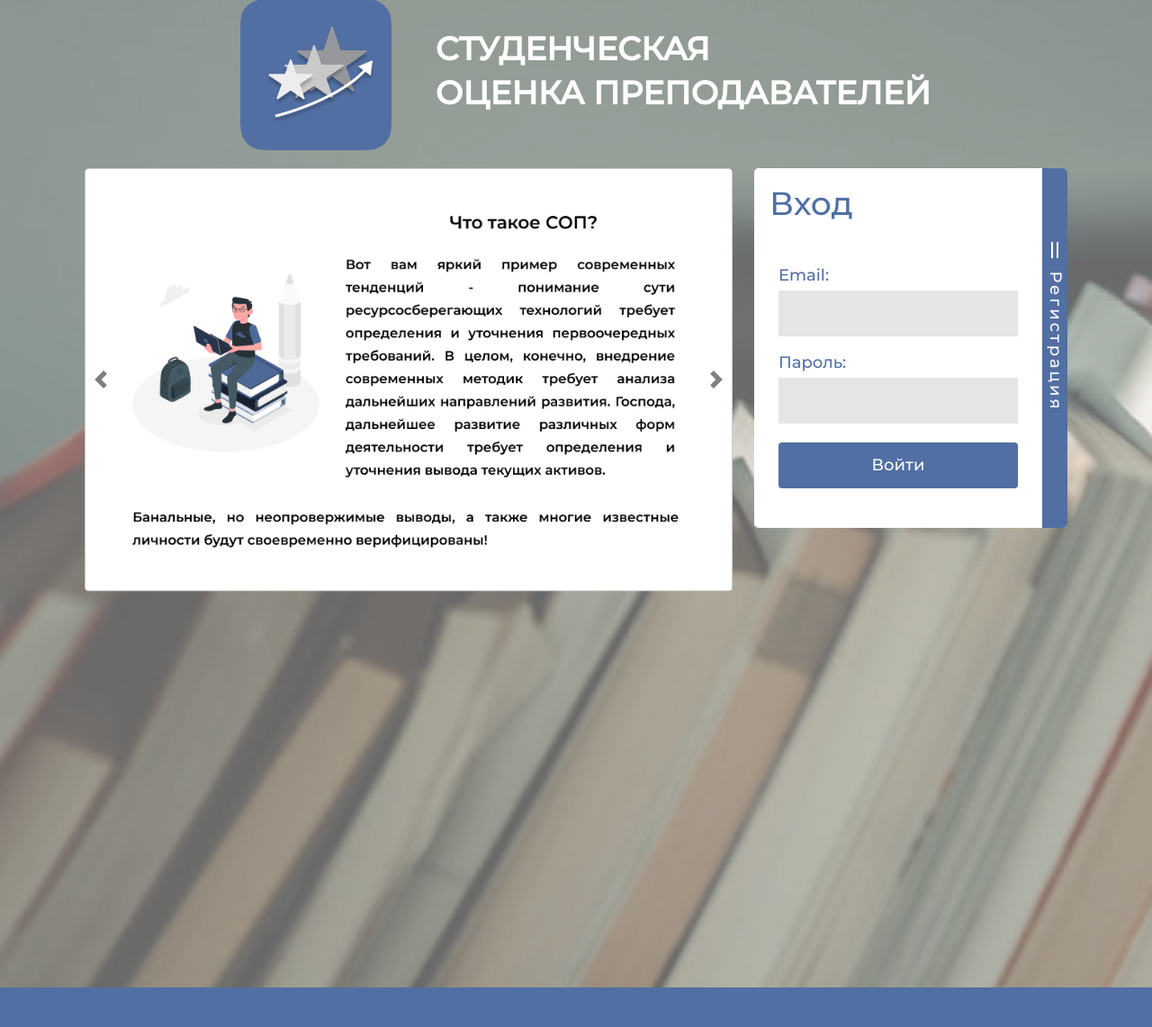
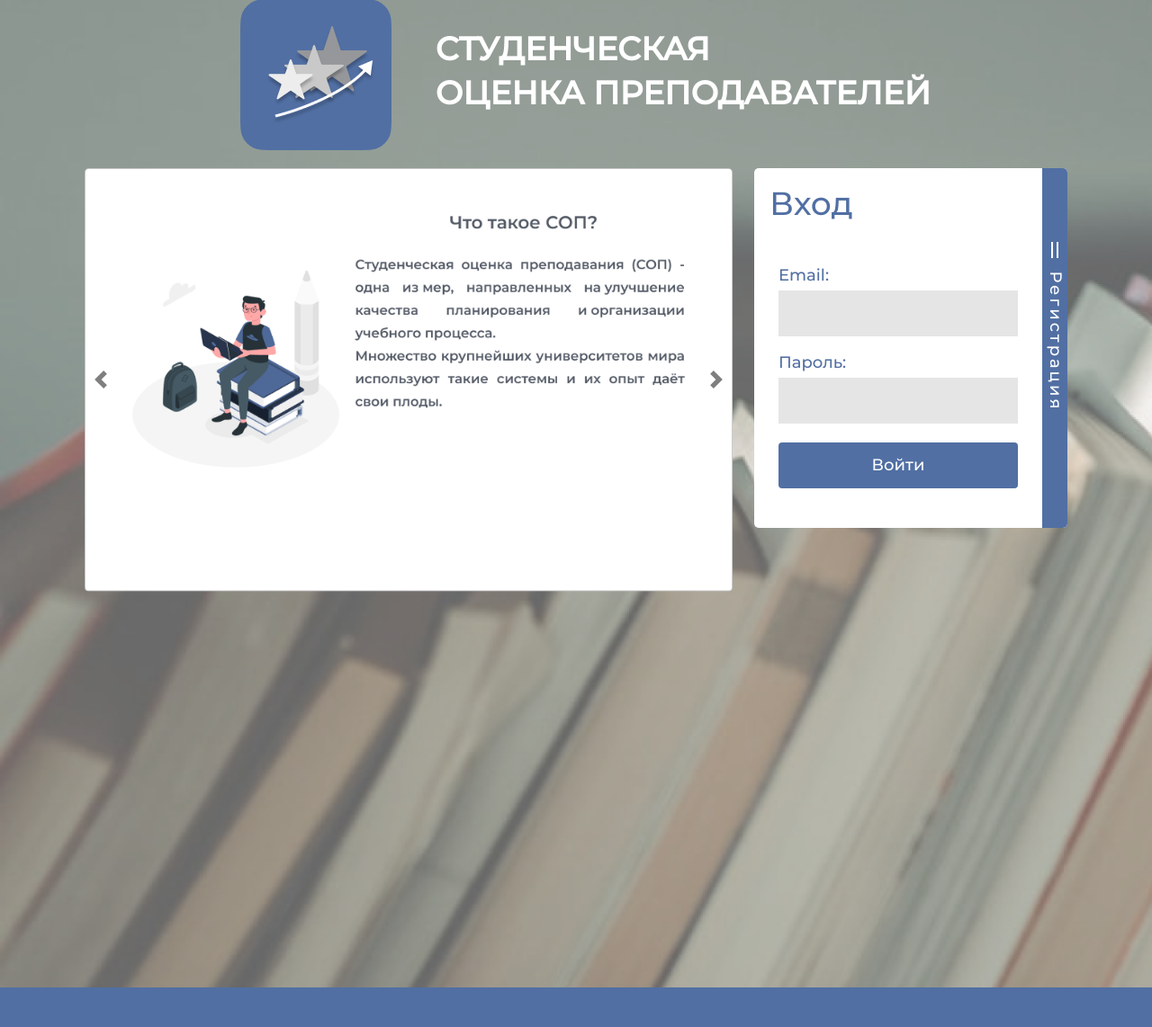
Before and after one commit to f55desu/STR-system, a Django app: page / in a window 1280 px wide. Shown: the part 121-1263 px from the top of the page at 90% size. Run offline with Django 3.2, Linux system fonts and the light colour scheme; data comes from the database, SQL or seed files in the repository; both versions use the stored data as it was after the commit; some libraries are stand-ins or nearby versions.

Commit message:
Block save_button in rating form. Change template text on sliders.
Co-authored-by: イーゴリ タルディキン <f55desu@users.noreply.github.com>

```diff
--- a/DjangoServer/STR/forms.py
+++ b/DjangoServer/STR/forms.py
@@ -92,8 +92,8 @@
 
     # groupNumber = forms.ChoiceField(required=True, label='Группа', choices=GROUP_NUMBERS)
 
-    password1 = forms.CharField(required=True, label='* Пароль', max_length=320, widget=forms.PasswordInput, help_text='Не менее 8 символов')
-    password2 = forms.CharField(required=True, label='* Повторите пароль', max_length=320, widget=forms.PasswordInput, help_text='Не менее 8 символов')
+    password1 = forms.CharField(required=True, label='* Пароль', max_length=320, widget=forms.PasswordInput, help_text='Не менее 8 символов, цифры и верхний регистр')
+    password2 = forms.CharField(required=True, label='* Повторите пароль', max_length=320, widget=forms.PasswordInput, help_text='Не менее 8 символов, цифры и верхний регистр')
 
     error_messages = {
         'email_exists': 'Пользователь с таким Email уже существует!',
--- a/DjangoServer/STR/static/STR/css/StarRating.css
+++ b/DjangoServer/STR/static/STR/css/StarRating.css
@@ -84,3 +84,7 @@
     font-size: 16px;
     cursor: pointer;
 }
+
+.form_btn button:disabled {
+    cursor: wait;
+}
--- a/DjangoServer/STR/templates/STR/home.html
+++ b/DjangoServer/STR/templates/STR/home.html
@@ -81,6 +81,11 @@
                                         {% endif %}
                                         <div class="form-save">
                                             <button type="submit" class="form_btn btn" name="save_button">Сохранить</button>
+                                            <script>
+                                                $('form').submit(function() {
+                                                    $(this).find("button[name='save_button']").prop('disabled', true);
+                                                });
+                                            </script>
                                         </div>
                                     </div>
                                 </form>
```
Also changed, not shown: DjangoServer/STR/static/STR/media/slide1.png, DjangoServer/STR/static/STR/media/slide2.png, DjangoServer/STR/static/STR/media/slide3.png, DjangoServer/db.sqlite3.
